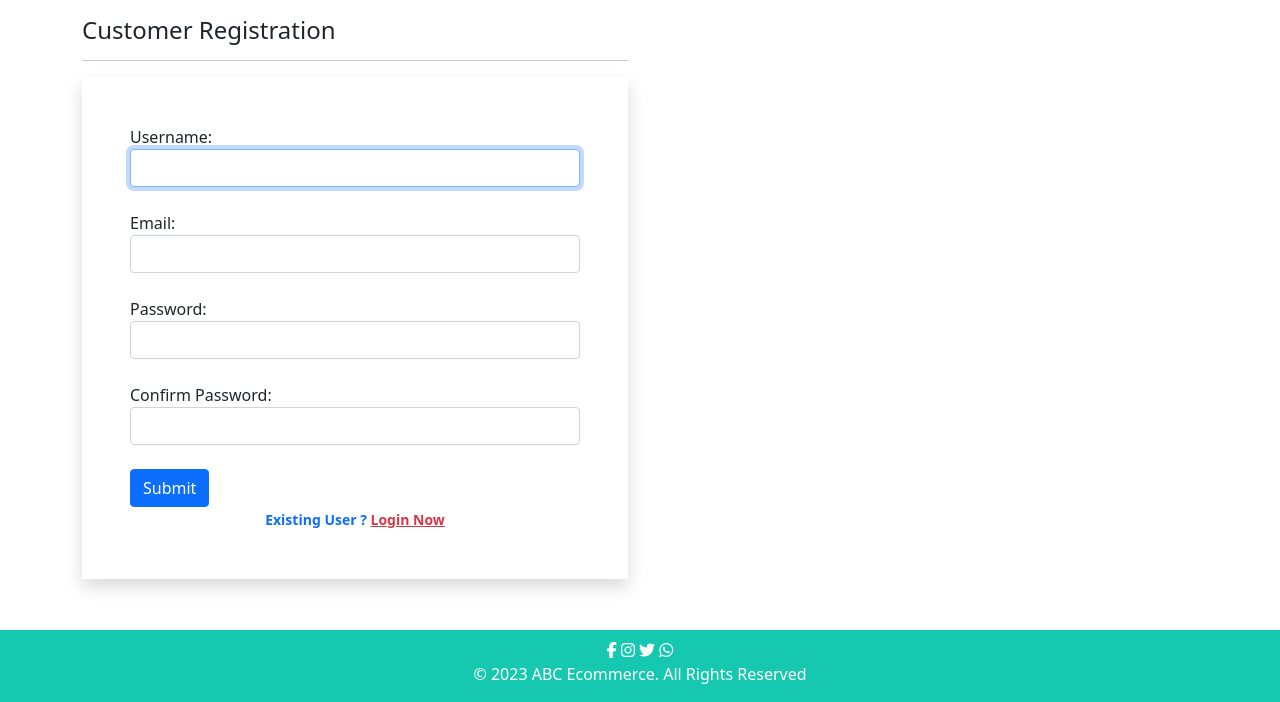
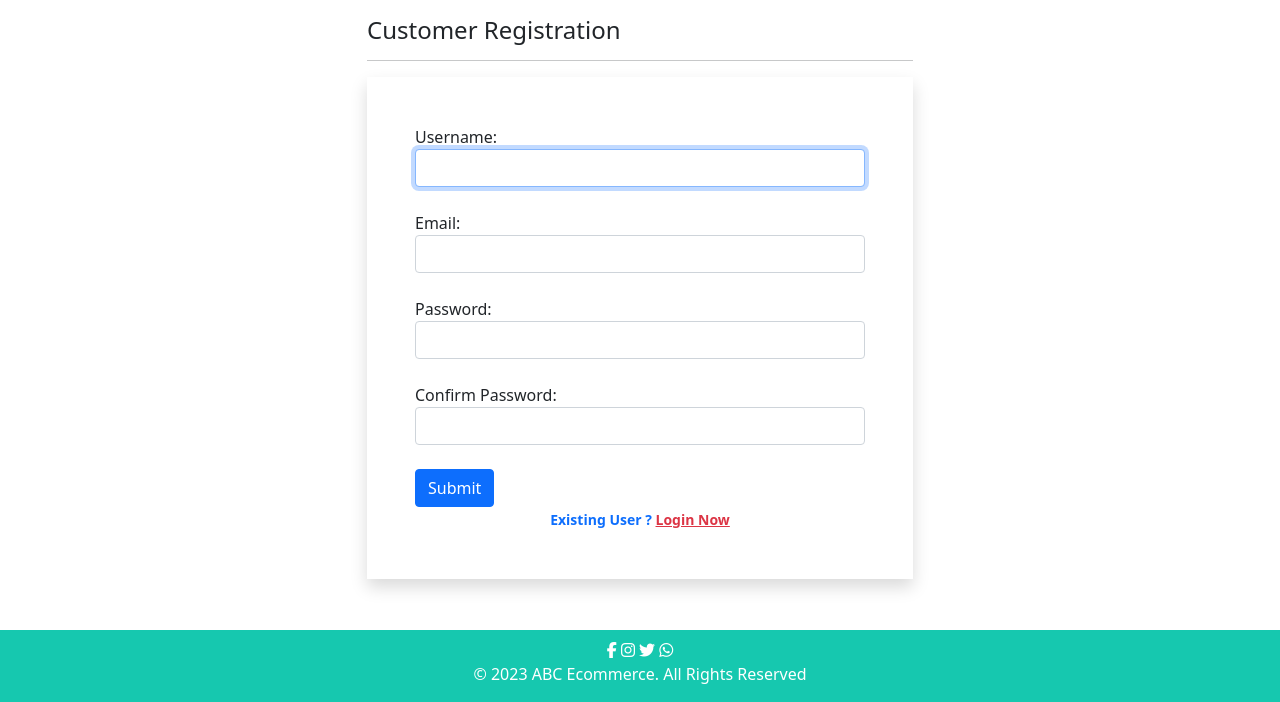
Before and after one commit to jaseel6303/ecommerce, a Django app: page /registration/ in a window 1280 px wide. Shown: the part 98-800 px from the top of the page. Run offline with Django 4.2, Linux system fonts and the light colour scheme; some libraries are stand-ins or nearby versions.

Commit message:
customer registration layout change

```diff
--- a/ecommerce/app/templates/app/customerregistration.html
+++ b/ecommerce/app/templates/app/customerregistration.html
@@ -6,7 +6,7 @@
 {% block main-content %}
     <div class="container">
         <div class="row my-3">
-            <div class="col-sm-6 " offset-sm-3>
+            <div class="col-sm-6  offset-sm-3">
                 <h4>Customer Registration</h4>
                 <hr>
                 <form action="" method="post" novalidate class="shadow p-5">
```
Also changed, not shown: ecommerce/db.sqlite3.
